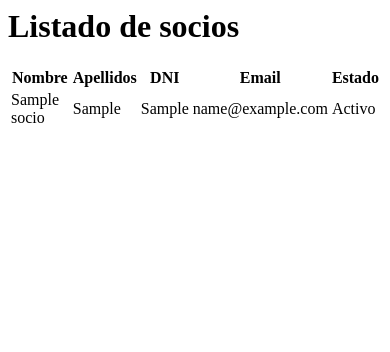
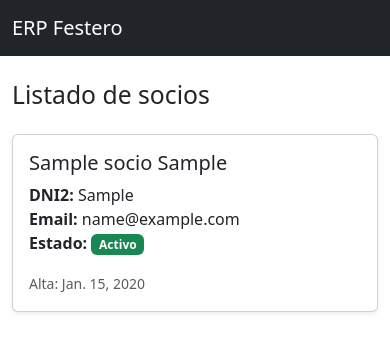
Before and after one commit to joalmar24/festeroerp, a Django app: page / in a window 390 px wide. Shown: the top 352 px of the page. Run offline with Django 5.2, Linux system fonts and the light colour scheme; tables that the repository leaves empty hold one stand-in row (values such as "Sample post").

Commit message:
Template responsive listado socios

```diff
--- a/apps/socios/templates/socios/home.html
+++ b/apps/socios/templates/socios/home.html
@@ -1,6 +1,12 @@
-<h1>Listado de socios</h1>
+{% extends 'base.html' %}
+{% block content %}
 
-<table>
+<div class="container my-4">
+    <h2 class="mb-4">Listado de socios</h2>
+
+    <!-- Tabla para desktop -->
+    <div class="table-responsive d-none d-md-block">
+        <table class="table table-striped table-hover">
             <thead>
                 <tr>
                     <th>Nombre</th>
@@ -8,21 +14,52 @@
                     <th>DNI</th>
                     <th>Email</th>
                     <th>Estado</th>
+                    <th>Alta</th>
                 </tr>
             </thead>
             <tbody>
-  {% for s in socios %}
+                {% for socio in socios %}
                 <tr>
-      <td>{{ s.nombre }}</td>
-      <td>{{ s.apellidos }}</td>
-      <td>{{ s.dni }}</td>
-      <td>{{ s.email }}</td>
-      <td>{% if s.estado %}Activo{% else %}Baja{% endif %}</td>
-    </tr>
-  {% empty %}
-    <tr>
-      <td colspan="5">No hay socios</td>
+                    <td>{{ socio.nombre }}</td>
+                    <td>{{ socio.apellidos }}</td>
+                    <td>{{ socio.dni }}</td>
+                    <td>{{ socio.email }}</td>
+                    <td>
+                        {% if socio.estado %}
+                        <span class="badge bg-success">Activo</span>
+                        {% else %}
+                        <span class="badge bg-secondary">Baja</span>
+                        {% endif %}
+                    </td>
+                    <td>{{ socio.fecha_alta }}</td>
                 </tr>
                 {% endfor %}
             </tbody>
         </table>
+    </div>
+
+    <!-- Cards para móvil -->
+    <div class="d-md-none">
+        {% for socio in socios %}
+        <div class="card mb-3 shadow-sm">
+            <div class="card-body">
+                <h5 class="card-title">{{ socio.nombre }} {{ socio.apellidos }}</h5>
+                <p class="card-text">
+                    <strong>DNI2:</strong> {{ socio.dni }}<br>
+                    <strong>Email:</strong> {{ socio.email }}<br>
+                    <strong>Estado:</strong>
+                    {% if socio.estado %}
+                    <span class="badge bg-success">Activo</span>
+                    {% else %}
+                    <span class="badge bg-secondary">Baja</span>
+                    {% endif %}
+                </p>
+                <small class="text-muted">Alta: {{ socio.fecha_alta }}</small>
+            </div>
+        </div>
+        {% endfor %}
+    </div>
+
+</div>
+
+{% endblock %}
```
Lines whose indentation alone changed are shown as unchanged.
